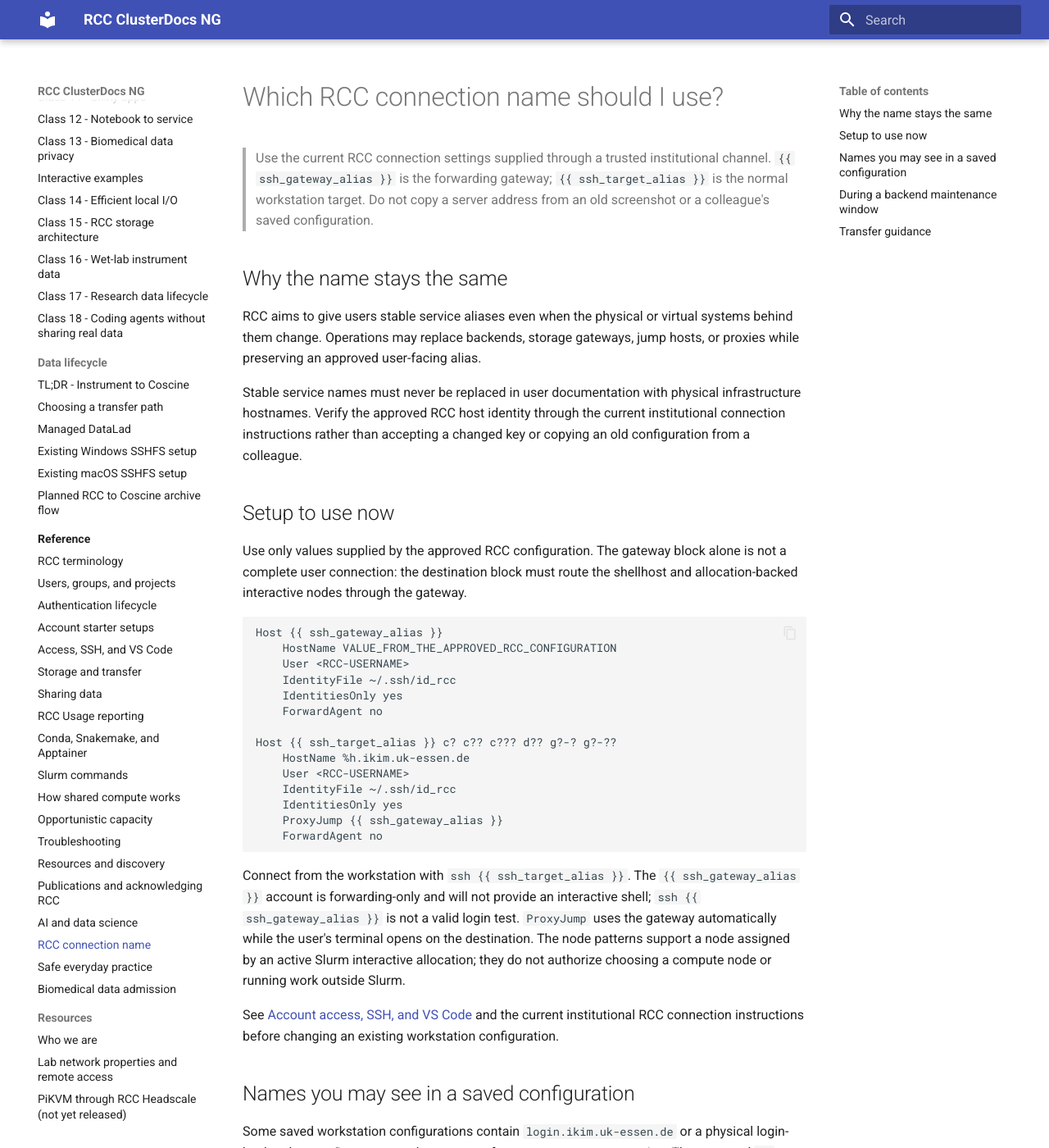
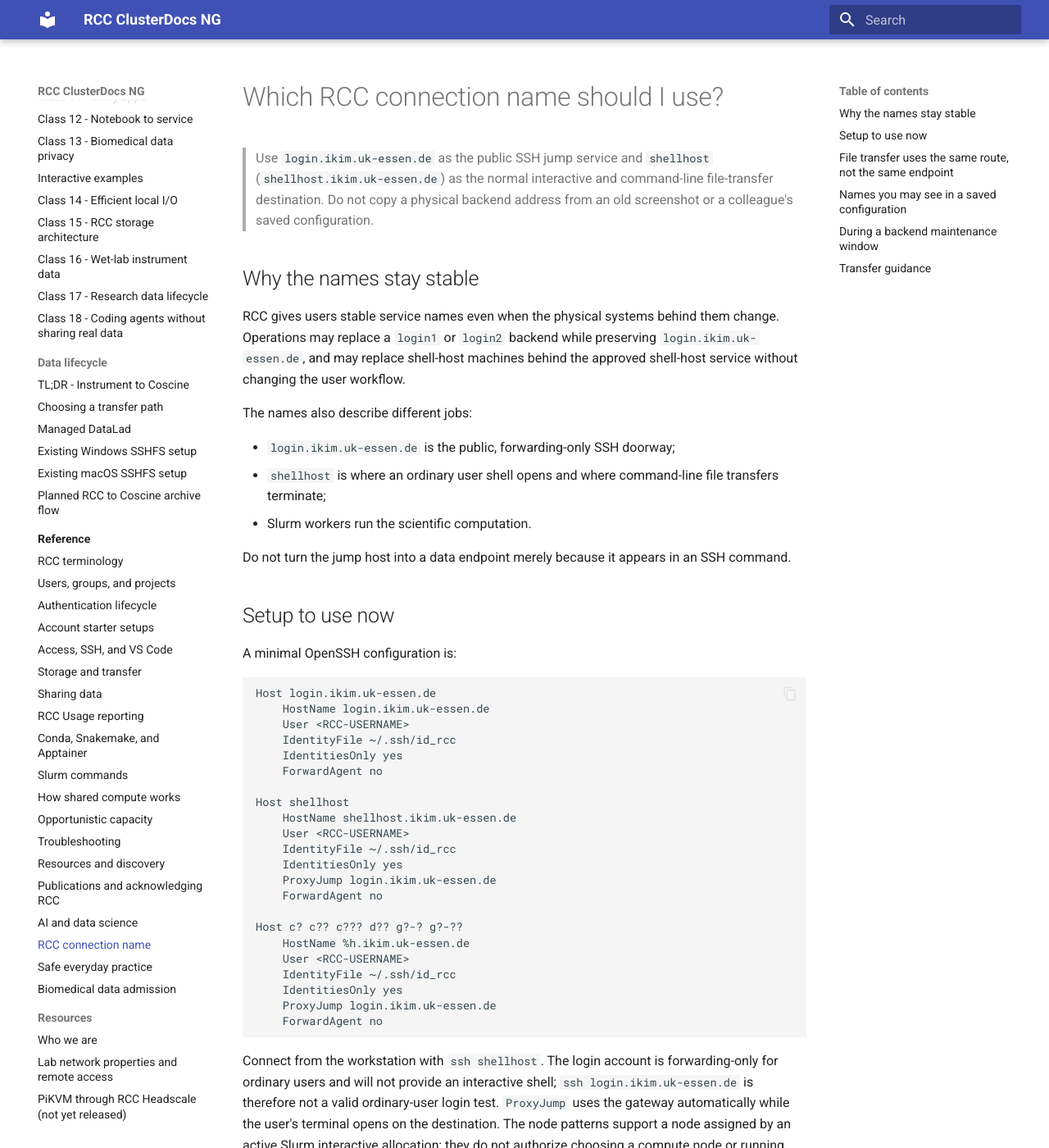
Before and after one commit to IKIM-Essen/ClusterDocs, an MkDocs documentation site: the page built from docs/connecting/stable-endpoints.md, in a window 1280 px wide and 1400 px high. Shown: the whole window at 82% size. Built offline with MkDocs 1.6.1 and Material for MkDocs 9.7.7, drawn with Linux system fonts in a browser that asks for light colours; some of the changed text lies outside the part shown.

Commit message:
Make login the jump and shellhost the endpoint

````diff
--- a/docs/connecting/stable-endpoints.md
+++ b/docs/connecting/stable-endpoints.md
@@ -1,82 +1,121 @@
 # Which RCC connection name should I use?
 
-> Use the current RCC connection settings supplied through a trusted
-> institutional channel. `{{ ssh_gateway_alias }}` is the forwarding gateway;
-> `{{ ssh_target_alias }}` is the normal workstation target. Do not copy a
-> server address from an old screenshot or a colleague's saved configuration.
+> Use `login.ikim.uk-essen.de` as the public SSH jump service and `shellhost`
+> (`shellhost.ikim.uk-essen.de`) as the normal interactive and command-line
+> file-transfer destination. Do not copy a physical backend address from an old
+> screenshot or a colleague's saved configuration.
 
-## Why the name stays the same
+## Why the names stay stable
 
-RCC aims to give users stable service aliases even when the physical or virtual
-systems behind them change. Operations may replace backends, storage gateways,
-jump hosts, or proxies while preserving an approved user-facing alias.
+RCC gives users stable service names even when the physical systems behind them
+change. Operations may replace a `login1` or `login2` backend while preserving
+`login.ikim.uk-essen.de`, and may replace shell-host machines behind the
+approved shell-host service without changing the user workflow.
 
-Stable service names must never be replaced in user documentation with physical
-infrastructure hostnames. Verify the approved RCC host identity through the
-current institutional connection instructions rather than accepting a changed
-key or copying an old configuration from a colleague.
+The names also describe different jobs:
+
+- `login.ikim.uk-essen.de` is the public, forwarding-only SSH doorway;
+- `shellhost` is where an ordinary user shell opens and where command-line file
+  transfers terminate;
+- Slurm workers run the scientific computation.
+
+Do not turn the jump host into a data endpoint merely because it appears in an
+SSH command.
 
 ## Setup to use now
 
-Use only values supplied by the approved RCC configuration. The gateway block
-alone is not a complete user connection: the destination block must route the
-shellhost and allocation-backed interactive nodes through the gateway.
+A minimal OpenSSH configuration is:
 
 ```sshconfig
-Host {{ ssh_gateway_alias }}
-    HostName VALUE_FROM_THE_APPROVED_RCC_CONFIGURATION
+Host login.ikim.uk-essen.de
+    HostName login.ikim.uk-essen.de
     User <RCC-USERNAME>
     IdentityFile ~/.ssh/id_rcc
     IdentitiesOnly yes
     ForwardAgent no
 
-Host {{ ssh_target_alias }} c? c?? c??? d?? g?-? g?-??
+Host shellhost
+    HostName shellhost.ikim.uk-essen.de
+    User <RCC-USERNAME>
+    IdentityFile ~/.ssh/id_rcc
+    IdentitiesOnly yes
+    ProxyJump login.ikim.uk-essen.de
+    ForwardAgent no
+
+Host c? c?? c??? d?? g?-? g?-??
     HostName %h.ikim.uk-essen.de
     User <RCC-USERNAME>
     IdentityFile ~/.ssh/id_rcc
     IdentitiesOnly yes
-    ProxyJump {{ ssh_gateway_alias }}
+    ProxyJump login.ikim.uk-essen.de
     ForwardAgent no
 ```
 
-Connect from the workstation with `ssh {{ ssh_target_alias }}`. The
-`{{ ssh_gateway_alias }}` account is forwarding-only and will not provide an
-interactive shell; `ssh {{ ssh_gateway_alias }}` is not a valid login test.
+Connect from the workstation with `ssh shellhost`. The login account is
+forwarding-only for ordinary users and will not provide an interactive shell;
+`ssh login.ikim.uk-essen.de` is therefore not a valid ordinary-user login test.
 `ProxyJump` uses the gateway automatically while the user's terminal opens on
 the destination. The node patterns support a node assigned by an active Slurm
 interactive allocation; they do not authorize choosing a compute node or
 running work outside Slurm.
 
+Without an SSH config, the same path is explicit:
+
+```bash
+ssh -J login.ikim.uk-essen.de shellhost
+```
+
 See [Account access, SSH, and VS Code](../reference/access-ssh-vscode.md) and
 the current institutional RCC connection instructions before changing an
 existing workstation configuration.
 
+## File transfer uses the same route, not the same endpoint
+
+The jump service does not contain the RCC research filesystem namespace.
+`/homes`, `/groups`, and `/projects` are accessed on the downstream shell-host
+tier. Therefore the remote operand of `scp`, `sftp`, or `rsync` is `shellhost`,
+not `login.ikim.uk-essen.de`.
+
+Canonical explicit example:
+
+```bash
+scp -J login.ikim.uk-essen.de shellhost:/groups/blubb/demo.test1 .
+```
+
+SFTP uses:
+
+```bash
+sftp -J login.ikim.uk-essen.de shellhost
+```
+
+With the SSH configuration above, `scp shellhost:/groups/blubb/demo.test1 .` is
+an equivalent shorter form because the `shellhost` entry already carries the
+`ProxyJump` setting.
+
 ## Names you may see in a saved configuration
 
-Some saved workstation configurations contain `login.ikim.uk-essen.de` or a
-physical login-backend name. Do not reuse those names for a new gateway
-connection. The approved `{{ ssh_target_alias }}` destination remains the
-normal user target. Get the current RCC connection settings, test them, and
-only then remove a superseded gateway entry.
+Some saved workstation configurations contain physical login-backend names such
+as `login1`, `login2`, `is-2`, or `is2-2`. Do not create new workstation targets
+for those physical names. Use the stable `login.ikim.uk-essen.de` service as the
+jump path and `shellhost` as the ordinary destination.
 
 When reviewing a saved configuration:
 
 1. identify which entries belong to RCC;
 2. obtain the current RCC configuration through a trusted channel;
 3. verify the published host identity independently;
-4. test the approved alias with one bounded connection attempt; and
-5. remove or archive superseded entries only after the replacement works.
+4. test `ssh shellhost` or the explicit `ssh -J login.ikim.uk-essen.de shellhost` path; and
+5. remove or archive superseded physical-backend entries only after the stable route works.
 
 Do not disable host-key checking, delete unrelated `known_hosts` entries, or
 replace a service alias with a physical node name.
 
 ## During a backend maintenance window
 
-RCC may move an approved connection alias between equivalent backends. An
-existing SSH or VS Code session can disconnect during that change. Reconnect
-with the same approved alias; do not create separate workstation targets for
-physical backend names. A diagnostic `hostname` value is not a connection name
-for users.
+RCC may move an approved service alias between equivalent backends. An existing
+SSH or VS Code session can disconnect during that change. Reconnect with the
+same approved aliases; do not create separate workstation targets for physical
+backend names. A diagnostic `hostname` value is not a connection name for users.
 
 A timeout and a changed-host-key warning require different responses:
 
@@ -94,7 +133,10 @@
 > **Service status:** project Samba shares are **ready now** for approved
 > projects and registered devices.
 
-An approved SSH alias does not make SSHFS the preferred bulk-transfer method.
-Large instrument datasets should use the RCC files portal, approved SFTP,
-server-to-server transfer, Samba or facility-managed automated ingestion as
-appropriate. Use SSHFS only for light access to small files.
+For SSH-based transfer, use the shellhost endpoint through the login jump
+service as shown above. An approved SSH route does not make SSHFS the preferred
+bulk-transfer method. Large instrument datasets should use the RCC files portal,
+approved shellhost SFTP/SCP/rsync route, server-to-server transfer, Samba, or
+facility-managed automated ingestion as appropriate. Use SSHFS only for light
+access to small files and only with a supported client configuration that
+preserves the same jump-host/shell-host separation.
````
